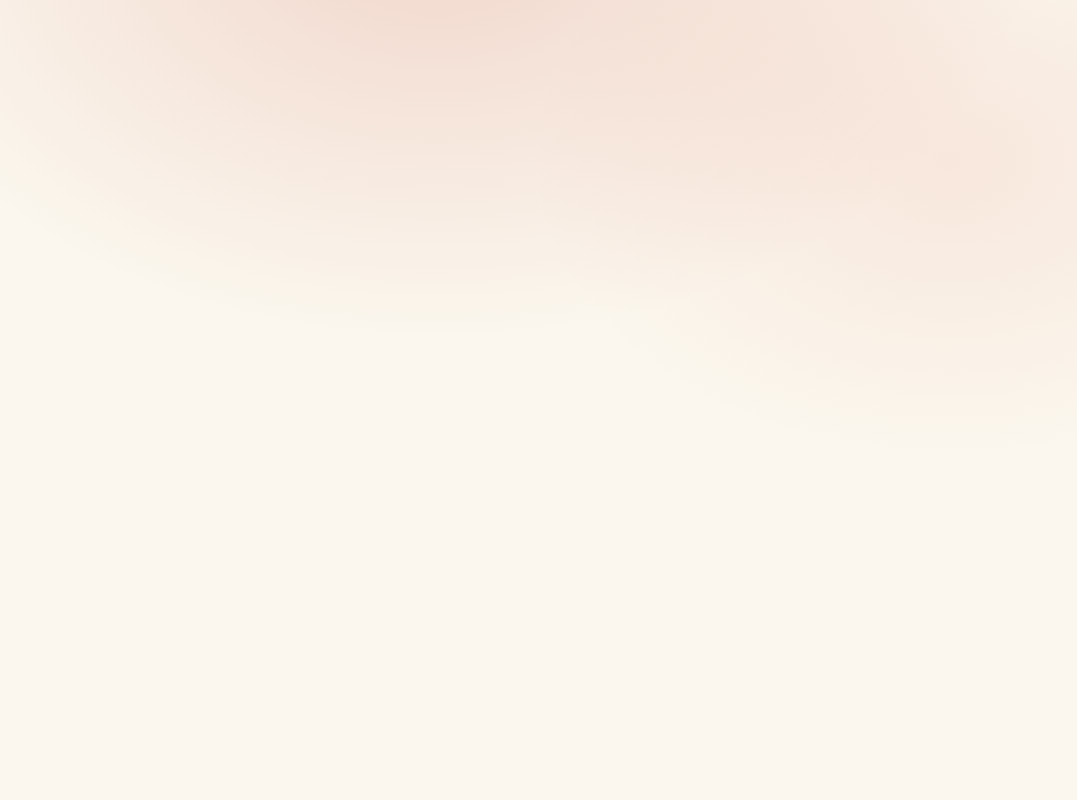
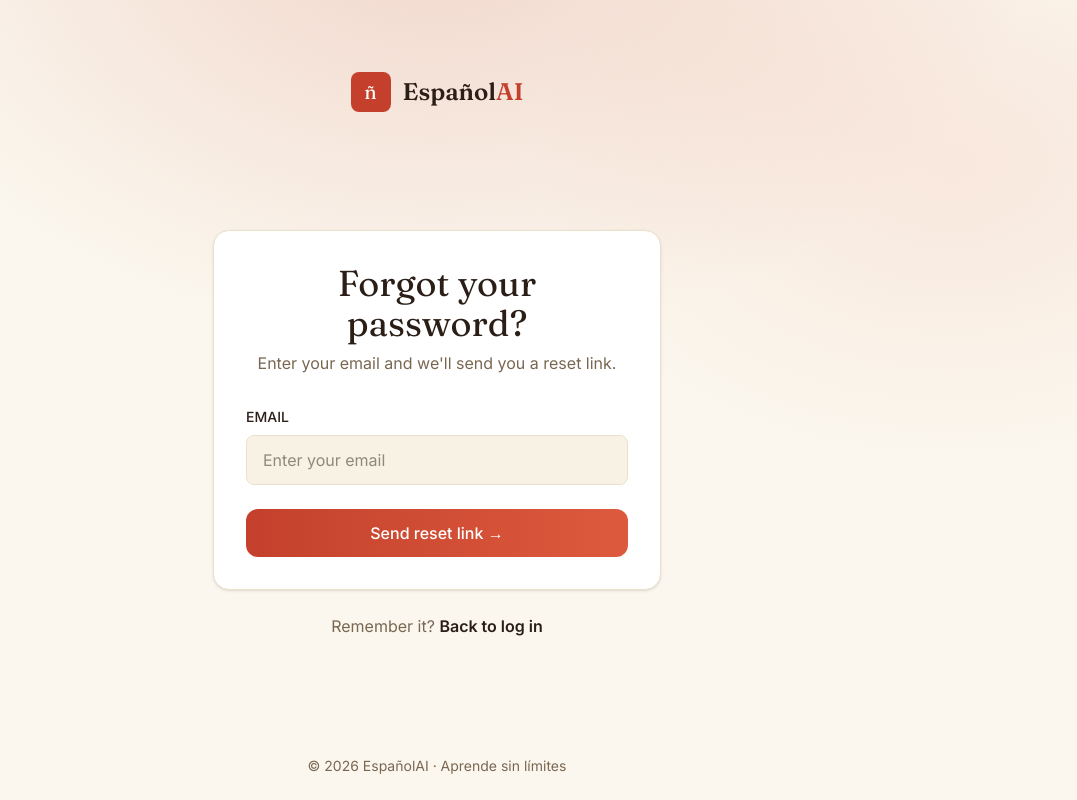
Before and after one commit to Soph055/EspanolAi, a React (Vite) app in the folder client/: page /reset-password in a window 1280 px wide. Before the commit this address had no page. Shown: the whole page, without its empty margins (203-1280 px from the left). Built offline with nearby package versions, Linux system fonts and the light colour scheme.

Commit message:
RequestResetPage finished + tested part (1/2 reset flow)

```diff
--- a/client/src/App.tsx
+++ b/client/src/App.tsx
@@ -2,6 +2,7 @@ import {Routes, Route} from 'react-router-dom'
 import LoginPage from './pages/LoginPage'
 import RegisterPage from './pages/RegisterPage'
 import VerifyEmailPage from './pages/VerifyEmailPage';
+import RequestResetPage from './pages/RequestResetPage';
 
 function App() {
   return (
@@ -10,6 +11,7 @@ function App() {
       <Route path="/login" element={<LoginPage />} />
       <Route path="/register" element={<RegisterPage />} />
       <Route path="/verify/:token" element={<VerifyEmailPage />} />
+      <Route path="/reset-password" element={<RequestResetPage />} />
     </Routes>
 
   )
--- /dev/null
+++ b/client/src/pages/RequestResetPage.tsx
@@ -0,0 +1,128 @@
+import { useState, type FormEvent } from 'react';
+import { Link } from 'react-router-dom';
+
+// -------- Request Reset Password --------
+// Step 1 of the password reset flow.
+// User enters their email; backend generates a token and emails them a reset link.
+// Response is deliberately identical whether the email exists or not (prevents email enumeration).
+function RequestResetPasswordPage() {
+    const [email, setEmail] = useState('');
+    const [errorMessage, setErrorMessage] = useState('');
+    const [successMessage, setSuccessMessage] = useState('');
+    const [isLoading, setIsLoading] = useState(false);
+
+    const handleResetRequest = async (e: FormEvent<HTMLFormElement>) => {
+        e.preventDefault();
+        // Clear any previous messages from the last attempt
+        setErrorMessage('');
+        setSuccessMessage('');
+        setIsLoading(true);
+
+        try {
+            const response = await fetch(`${import.meta.env.VITE_API_URL}/auth/reset-password`, {
+                method: 'POST',
+                credentials: 'include',
+                headers: { 'Content-Type': 'application/json' },
+                body: JSON.stringify({ email: email.trim() }),
+            });
+
+            const data = await response.json();
+
+            if (response.ok) {
+                // Show the backend's message directly - it's the same string regardless of
+                // whether the email exists, which is what we want for security
+                setSuccessMessage(data.message);
+            } else {
+                setErrorMessage(data.message);
+            }
+        } catch (err) {
+            console.error(err);
+            setErrorMessage('Something went wrong. Please try again.');
+        } finally {
+            // Always re-enable the button, success or failure
+            setIsLoading(false);
+        }
+    };
+
+    return (
+        <div className="min-h-screen flex flex-col items-center p-6">
+
+            {/* Top: Logo */}
+            <div className="flex items-center gap-3 pt-12">
+                <div className="w-10 h-10 rounded-lg bg-primary flex items-center justify-center">
+                    <span className="font-display text-primary-foreground text-xl leading-none">ñ</span>
+                </div>
+                <span className="font-display text-2xl font-semibold">
+                    Español<span className="text-primary">AI</span>
+                </span>
+            </div>
+
+            {/* Middle: Card + back-to-login link (grows to fill vertical space) */}
+            <div className="flex-1 flex flex-col justify-center items-center w-full gap-6 py-12">
+
+                {/* Card */}
+                <div className="bg-card border border-border rounded-2xl p-8 w-full max-w-md shadow-sm">
+
+                    {/* Heading */}
+                    <div className="text-center mb-8">
+                        <h1 className="text-4xl font-display text-foreground mb-2">Forgot your password?</h1>
+                        <p className="text-muted-foreground">Enter your email and we'll send you a reset link.</p>
+                    </div>
+
+                    {/* Form */}
+                    <form onSubmit={handleResetRequest}>
+
+                        {/* Email field */}
+                        <div className="mb-6">
+                            <label htmlFor="email" className="text-sm font-medium mb-2 block">EMAIL</label>
+                            <input
+                                id="email"
+                                type="email"
+                                autoComplete="email"
+                                value={email}
+                                placeholder="Enter your email"
+                                className="w-full bg-input border border-border rounded-lg px-4 py-3 focus:outline-none focus:border-primary transition"
+                                onChange={e => setEmail(e.target.value)}
+                            />
+                        </div>
+
+                        {/* Error / success messages - only one shows at a time */}
+                        {errorMessage && (
+                            <p className="text-destructive text-sm mb-4">{errorMessage}</p>
+                        )}
+                        {successMessage && (
+                            <p className="text-primary text-sm mb-4">{successMessage}</p>
+                        )}
+
+                        {/* Submit button - disabled + shows loading text during request */}
+                        <button
+                            type="submit"
+                            disabled={isLoading}
+                            className="w-full bg-gradient-to-r from-primary to-primary-light text-primary-foreground py-3 rounded-xl font-medium hover:opacity-90 transition disabled:opacity-60 disabled:cursor-not-allowed"
+                        >
+                            {isLoading ? 'Sending...' : 'Send reset link →'}
+                        </button>
+
+                    </form>
+                </div>
+
+                {/* Back to login link */}
+                <p className="text-muted-foreground">
+                    Remember it?{' '}
+                    <Link to="/login" className="font-semibold text-foreground hover:text-primary transition">
+                        Back to log in
+                    </Link>
+                </p>
+
+            </div>
+
+            {/* Bottom: Footer */}
+            <footer className="text-sm text-muted-foreground">
+                © 2026 EspañolAI · Aprende sin límites
+            </footer>
+
+        </div>
+    );
+}
+
+export default RequestResetPasswordPage;
```
